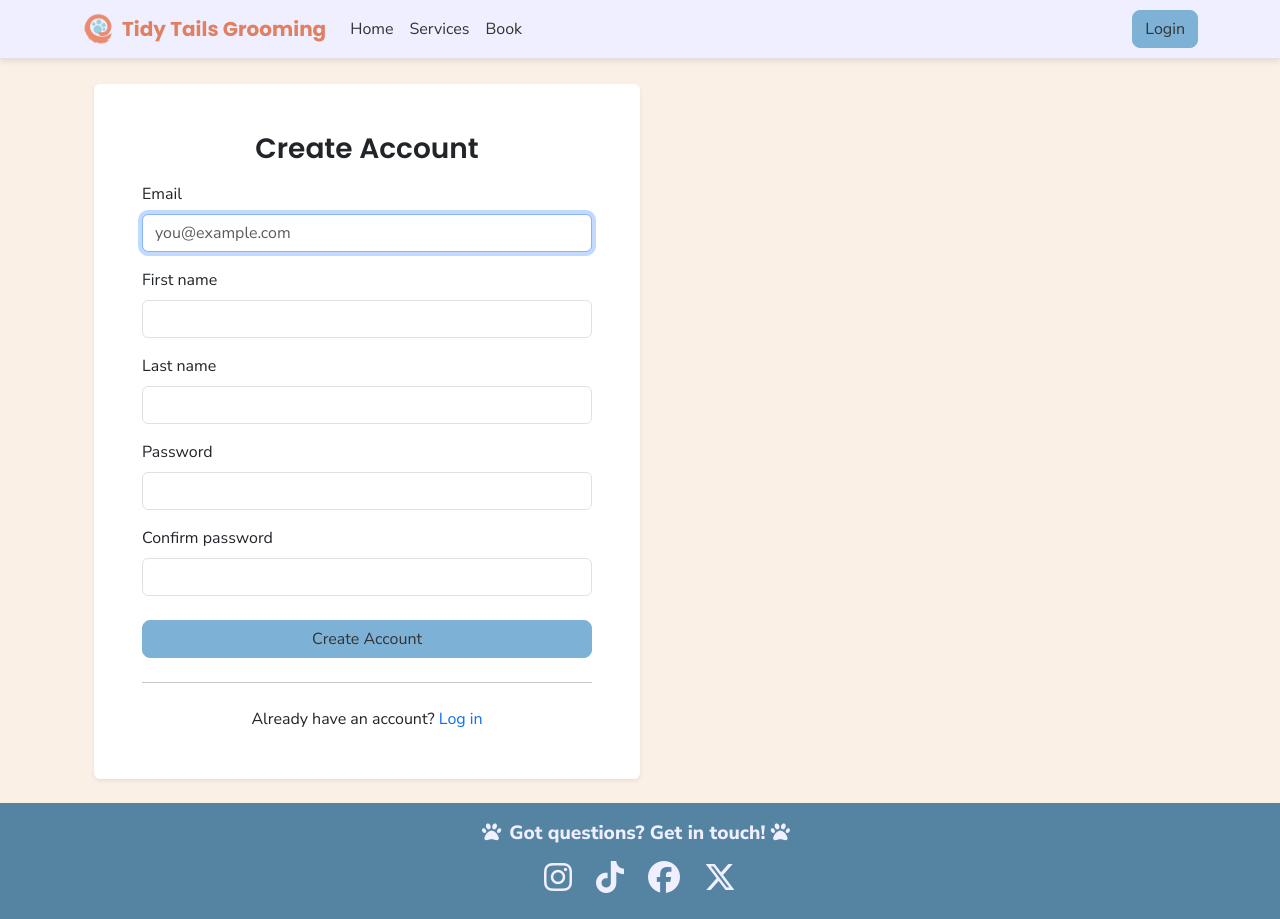
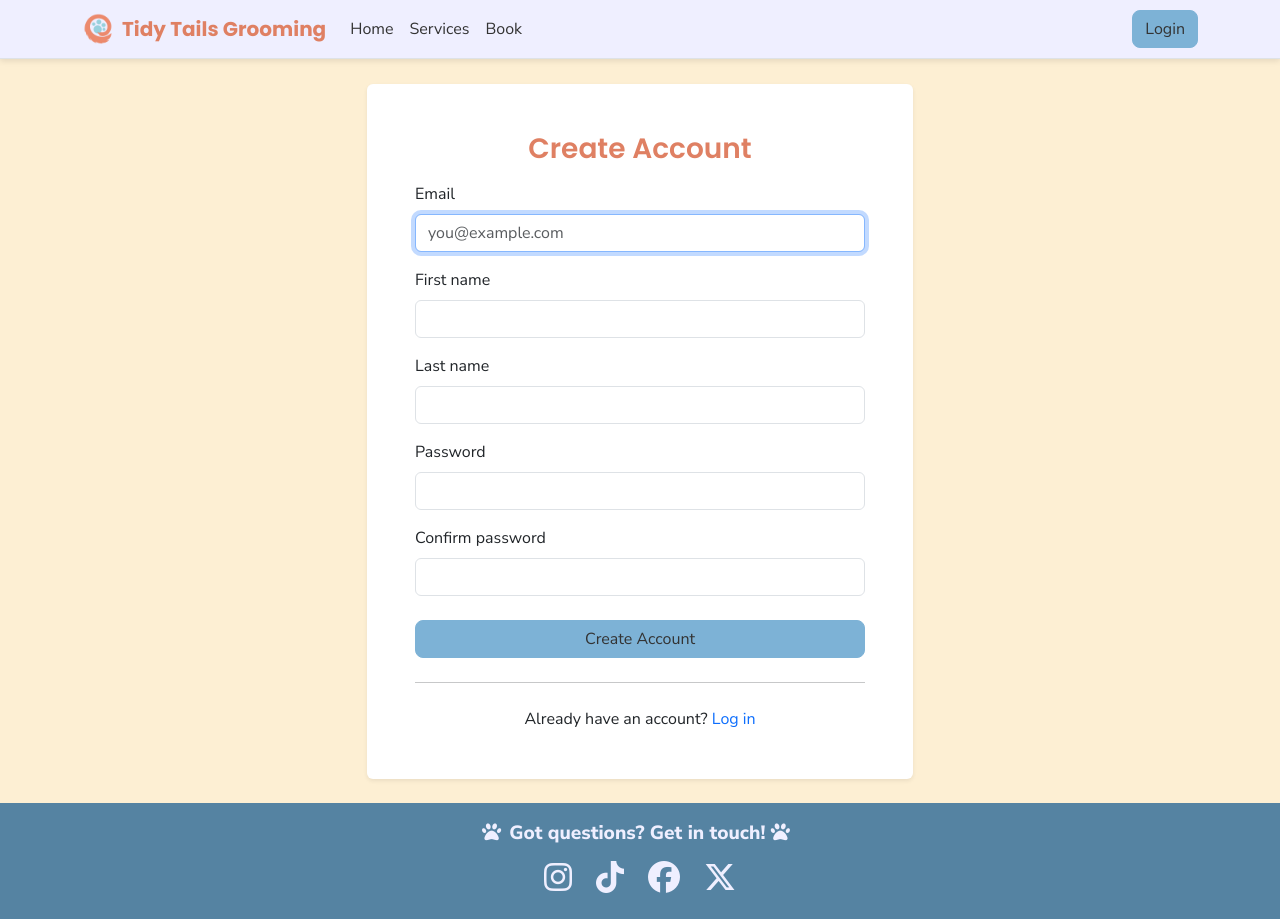
Before and after one commit to JackLamb99/tidy-tails-grooming, a Django app: page /accounts/register/ in a window 1280 px wide. Run offline with Django 5.2, Linux system fonts and the light colour scheme; parts of the project's set-up code (start-up, migrations or seed data) failed here and were passed over; some libraries are stand-ins or nearby versions.

Commit message:
UPDATE style.css to correct background color, enforce navbar brand color, and enhance 404 page styles

```diff
--- a/static/css/style.css
+++ b/static/css/style.css
@@ -2,7 +2,7 @@
 
 /* Base Styles */
 html, body {
-    background-color: #FAF0E6;
+    background-color: #FDEFD3;
     color: #333333;
     font-family: 'Nunito Sans', sans-serif;
     font-weight: 500;
@@ -24,7 +24,7 @@ main {
 h1, h2, h3, h4, h5, h6,
 .navbar-brand {
     font-family: 'Poppins', sans-serif;
-    color: #DF8063;
+    color: #DF8063 !important;
 }
 
 /* Navbar */
@@ -107,9 +107,20 @@ h1, h2, h3, h4, h5, h6,
     opacity: 0.8;
 }
 
+/* 404 Page */
+.not-found-image {
+    max-width: 280px;
+}
+
 /* Utilities */
 a {
     text-decoration: none;
+}
+
+.page-centre {
+    min-height: calc(100dvh - 225px);
+    display: grid;
+    place-items: center;
 }
 
 /* Responsive Design */
@@ -130,4 +141,13 @@ a {
         font-size: 1.1rem;
         margin-top: auto;
     }
+
+    .footer .social-link {
+        font-size: 1.5rem;
+    }
+
+    /* 404 Page */
+    .not-found-image {
+        max-width: 180px;
+    }
 }
```
